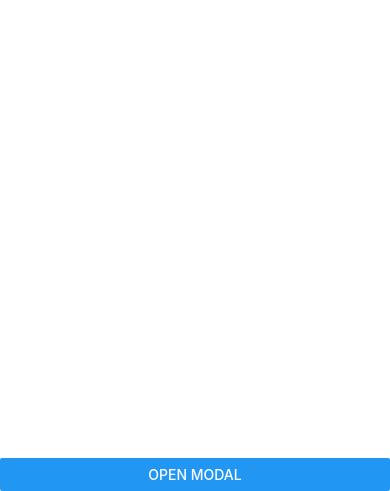
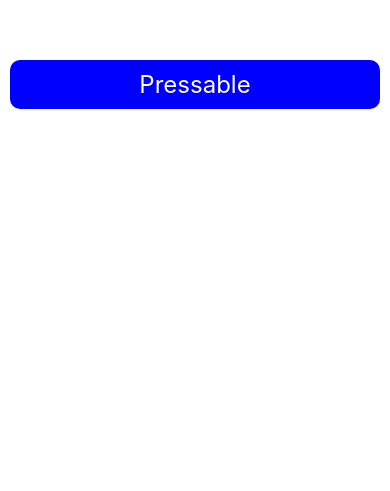
Before and after one commit to mtalhaleo2002/RN-App-From-Bg, a React Native app: screen / in a window 390 px wide. Shown: the part 353-844 px from the top of the page. Built offline with nearby package versions, Linux system fonts and the light colour scheme.

Commit message:
Pressable | Long Press In React Native

```diff
--- a/App.tsx
+++ b/App.tsx
@@ -1,22 +1,17 @@
-import React, { useState } from 'react';
-import { View, StyleSheet, Text, Button, Modal } from 'react-native';
+import React from 'react';
+import { View, StyleSheet, Text, Pressable } from 'react-native';
 
 const App = () => {
-  const [showModal, setShowModal] = useState(false);
   return (
     <View style={styles.main}>
-      <Modal transparent={true} visible={showModal} animationType="slide">
-        <View style={styles.centerView}>
-          <View style={styles.modalView}>
-            <Text style={styles.modalText}>Hello This is Talha</Text>
-            <Button title="Close Modal" onPress={() => setShowModal(false)} />
-          </View>
-        </View>
-      </Modal>
-
-      <View style={styles.buttonView}>
-        <Button title="Open Modal" onPress={() => setShowModal(true)} />
-      </View>
+      <Pressable
+        onPress={() => console.warn('normal Press')}
+        onLongPress={() => console.warn('longPress open gya')}
+        onPressIn={() => console.warn('Press In')}
+        onPressOut={() => console.warn('Press Out')}
+      >
+        <Text style={styles.pressableBtn}>Pressable</Text>
+      </Pressable>
     </View>
   );
 };
@@ -25,27 +20,19 @@
   main: {
     flex: 1,
     backgroundColor: 'white',
+    justifyContent: 'center',
   },
-  buttonView: {
-    flex: 1,
-    justifyContent: 'flex-end',
-  },
-  centerView: {
-    flex: 1,
-    justifyContent: 'center',
-    alignItems: 'center',
-  },
-  modalView: {
-    backgroundColor: 'white',
-    padding: 55,
-    borderRadius: 20,
+  pressableBtn: {
+    backgroundColor: 'blue',
+    color: 'white',
+    padding: 10,
+    margin: 10,
+    marginTop: 40,
+    fontSize: 24,
+    textAlign: 'center',
     shadowColor: '#000',
-    elevation: 5,
-  },
-  modalText: {
-    fontSize: 30,
-    marginBottom: 20,
-    color: 'black',
+    elevation: 4,
+    borderRadius: 10,
   },
 });
 
```
